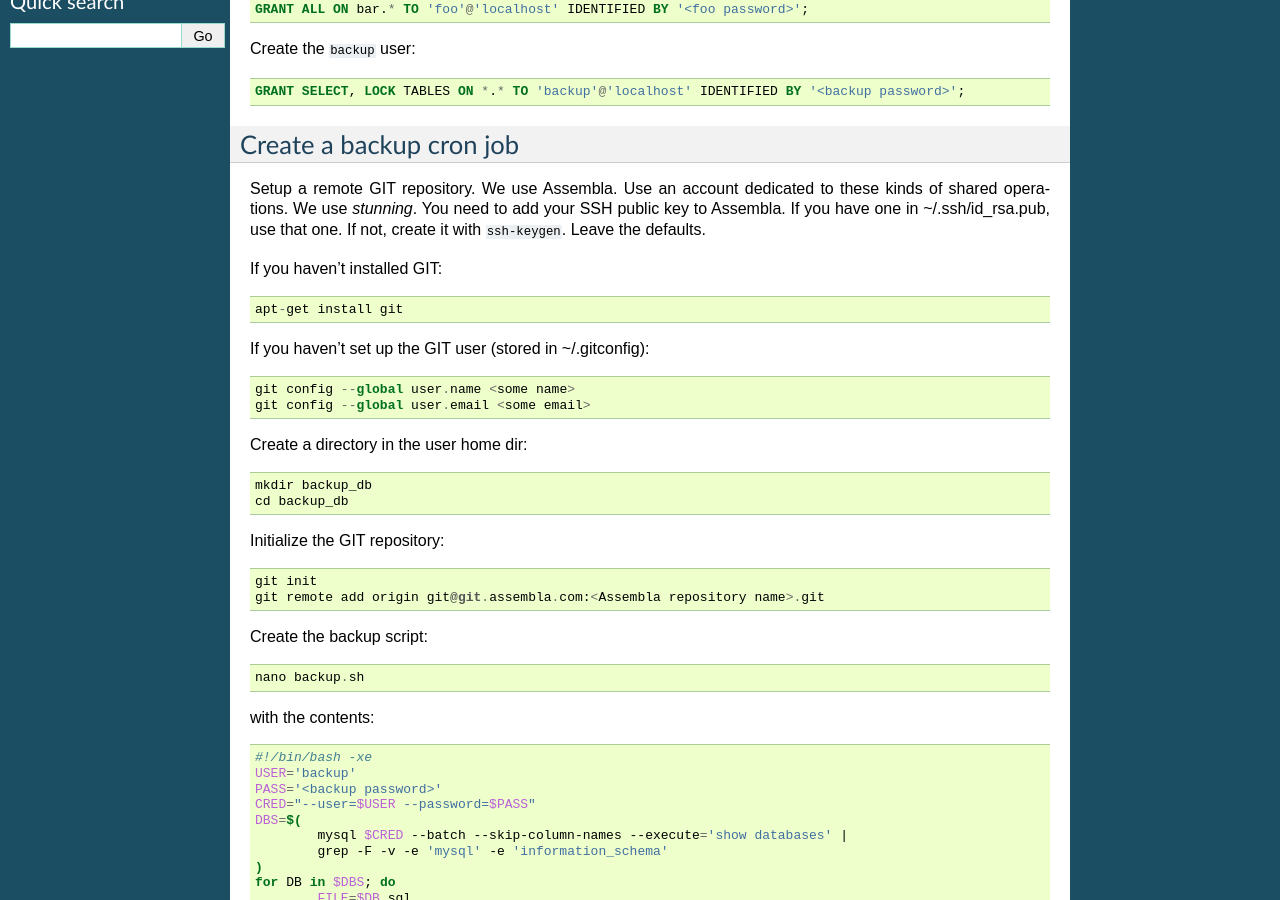
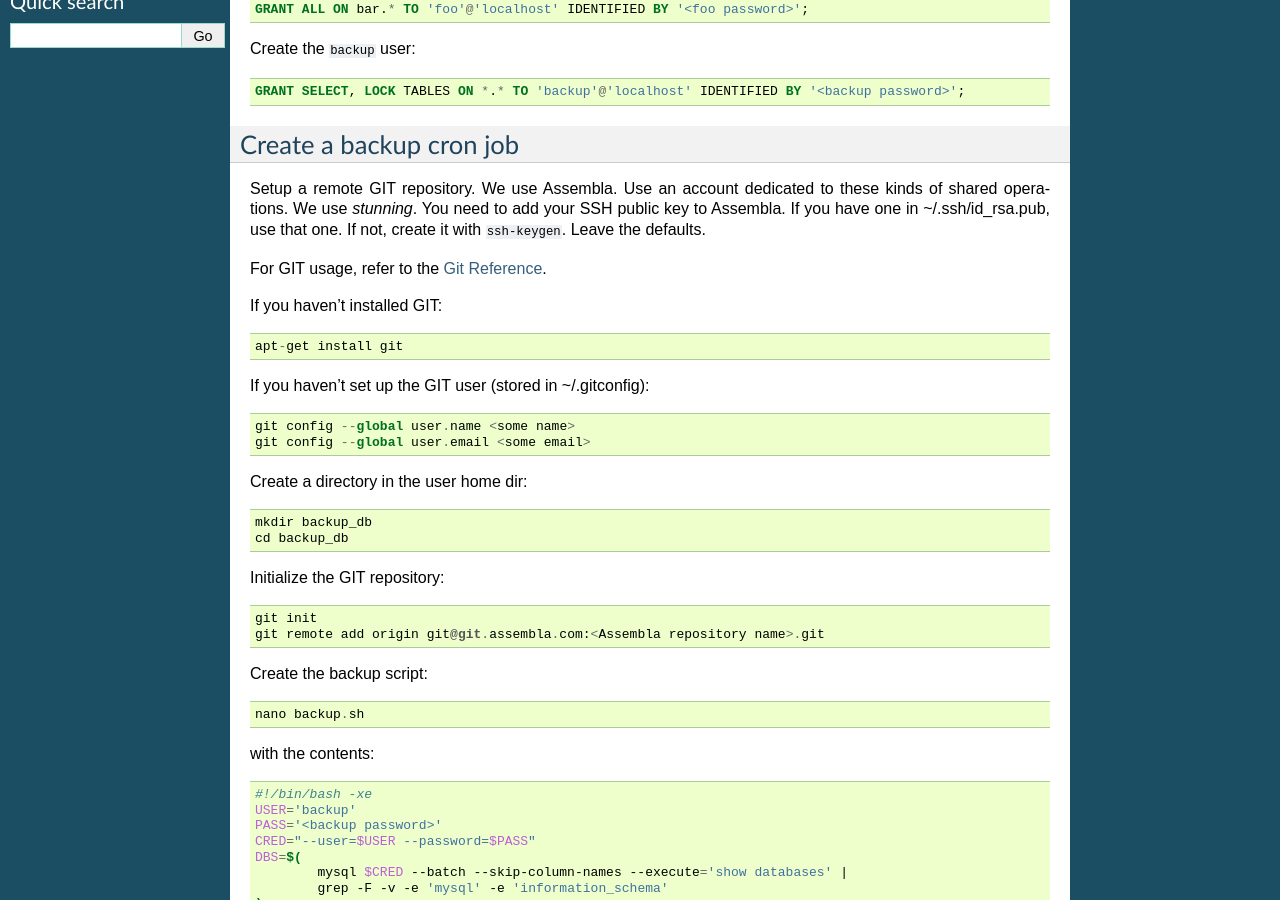
Before and after one commit to Stunning/Blog, a Sphinx documentation site: the page built from docs/database.rst, in a window 1280 px wide and 900 px high, scrolled down 325 px. Built offline with Sphinx 7.4.7, drawn with Linux system fonts in a browser that asks for light colours; formulas are drawn with MathJax 3.

Commit message:
Added Git reference link

```diff
--- a/docs/database.rst
+++ b/docs/database.rst
@@ -33,6 +33,10 @@ Setup a remote GIT repository. We use Assembla. Use an account dedicated to
 these kinds of shared operations. We use *stunning*. You need to add your SSH
 public key to Assembla. If you have one in ~/.ssh/id_rsa.pub, use that one.
 If not, create it with ``ssh-keygen``. Leave the defaults.
+
+For GIT usage, refer to the `Git Reference`__.
+
+__ http://gitref.org/index.html
 
 If you haven't installed GIT::
 
```
